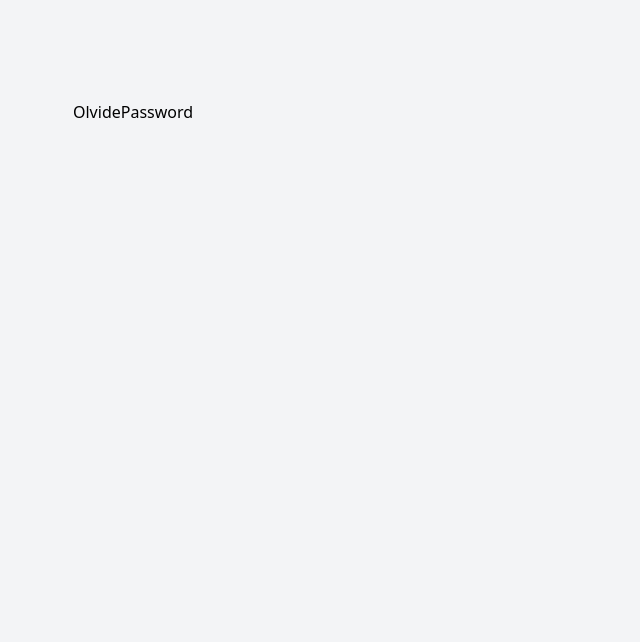
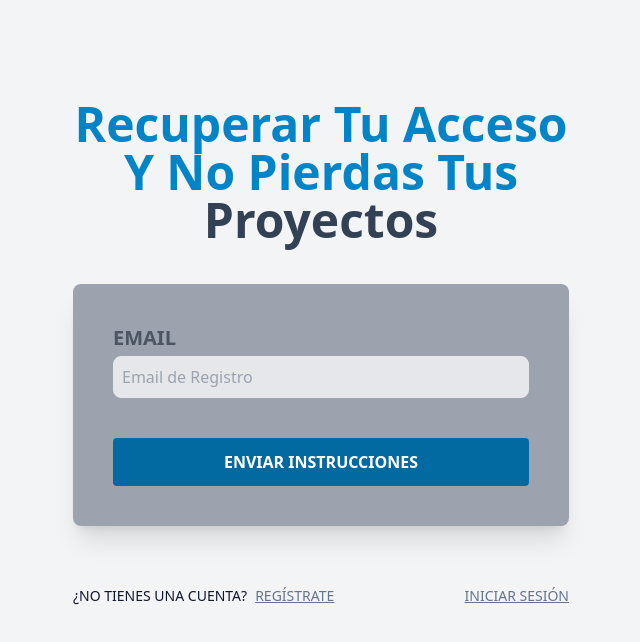
Before and after one commit to Jair-vet/UpTask_MERN_frontend, a React (Vite) app: page /olvide-password in a window 1280 px wide. Shown: the top 642 px of the page, without its empty margins (319-959 px from the left). Built offline with nearby package versions, Linux system fonts and the light colour scheme.

Commit message:
Creamos la Pagina para Olvide Password

```diff
--- a/src/paginas/OlvidePassword.jsx
+++ b/src/paginas/OlvidePassword.jsx
@@ -1,6 +1,54 @@
+import { Link } from 'react-router-dom'
+
 
 export const OlvidePassword = () => {
   return (
-    <div>OlvidePassword</div>
+    <>
+      <h1 className="text-center text-sky-600 font-black text-5xl capitalize">Recuperar tu acceso y no pierdas tus
+        <span className='text-slate-700'> Proyectos</span>
+      </h1>
+
+      <form className='my-10  bg-gray-400 shadow-xl rounded-lg px-10 py-5'>
+        {/* Email */}
+        <div className='mt-5'>
+          <label
+            className='uppercase text-gray-600 block text-xl font-bold'
+            htmlFor='email'
+          >Email</label>
+          <input
+            id='email'
+            type='email'
+            placeholder='Email de Registro'
+            className='w-full mt-1 p-2 border rounded-lg bg-gray-200'
+          />
+        </div>
+
+
+        <input
+          type='submit'
+          value='Enviar Instrucciones'
+          className='bg-sky-700 w-full mt-10 py-3 text-white uppercase font-bold rounded
+            hover:cursor-pointer hover:bg-sky-900 transition-colors mb-5'
+        />
+      </form>
+
+      <nav className="lg:flex lg:justify-between">
+        {/* Registrarse en la App */}
+        <div className='flex md:flex-row justify-center my-5'>
+          <p className='block text-center md:my-0 my-2 text-slate-900 uppercase text-sm mr-2'>¿No tienes una Cuenta?</p>
+          <Link
+            className='block text-center md:my-0 my-2 text-slate-500 uppercase text-sm underline'
+            to="/registrar"
+          > Regístrate</Link>
+        </div>
+
+        {/* Iniciar Sesión */}
+        <Link
+          className='block text-center my-5 text-slate-500 uppercase text-sm underline'
+          to="/"
+        > Iniciar Sesión</Link>
+      </nav>
+
+    </>
   )
 }
--- a/src/paginas/Registrar.jsx
+++ b/src/paginas/Registrar.jsx
@@ -71,7 +71,7 @@ export const Registrar = () => {
       </form>
 
       <nav className="lg:flex lg:justify-between">
-        {/* Registrarse en la App */}
+        {/* Iniciar Sesión */}
         <div className='flex md:flex-row justify-center my-5'>
           <p className='block text-center md:my-0 my-2 text-slate-900 uppercase text-sm mr-2'>¿Ya tienes una Cuenta?</p>
           <Link
@@ -83,7 +83,7 @@ export const Registrar = () => {
         {/* Olvide Passsword */}
         <Link
           className='block text-center my-5 text-slate-500 uppercase text-sm underline'
-          to="olvide-password"
+          to="/olvide-password"
         > Olvidé mi Password</Link>
       </nav>
 
```
